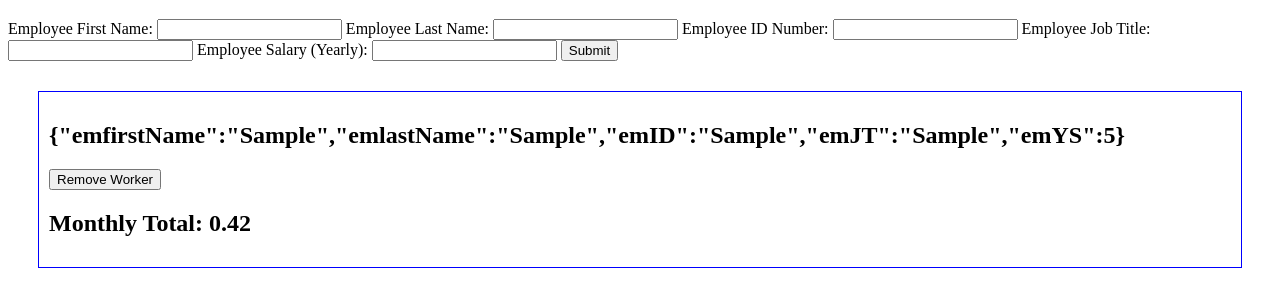
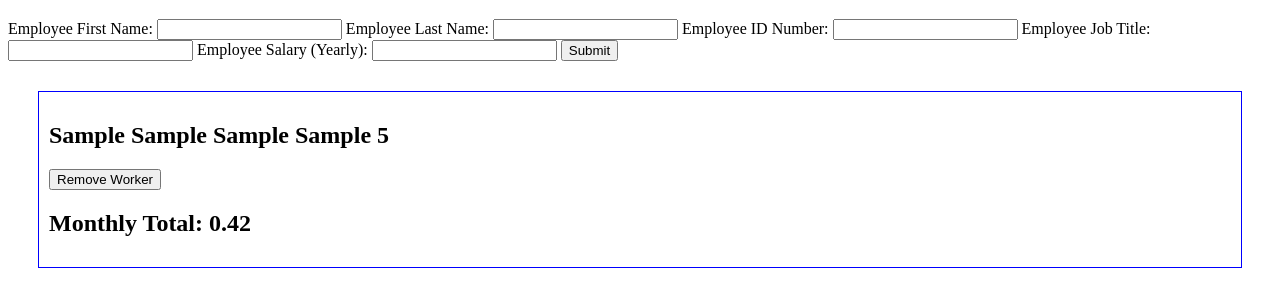
Before and after one commit to jakeMalwitz/jQuery2Angular, a website: page forms/index.html in a window 1280 px wide. Both pictures are taken after typing "Sample", "Sample", "Sample", "Sample", "5" into the empty fields and a click on the input 589 px from the left and 111 px from the top of the page. Shown: the part 61-368 px from the top of the page. Drawn offline with Linux system fonts and the light colour scheme.

Commit message:
made it look nicer

```diff
--- a/forms/forms.js
+++ b/forms/forms.js
@@ -7,11 +7,12 @@ myApp.controller("taskController", ["$scope", function($scope){
   $scope.employee = {};
 
   $scope.getEmployee = function(){
-    console.log($scope.employee.emID);
+
     if($scope.employee.emID !== undefined && $scope.employee.emYS !== NaN){
     $scope.emContent.push($scope.employee);
     $scope.total += $scope.employee.emYS;
     $scope.employee = {};
+
 } else {
   alert("Please enter blank fields");
 }
--- a/forms/index.html
+++ b/forms/index.html
@@ -20,7 +20,7 @@
         <input ng-model="employee.emID" type="text" id="emID" name="emID"/>
 
         <label for="emJT">Employee Job Title:</label>
-        <input ng-model="employee.emJT" type="text" id="emJT" name="emJT"/>
+        <input ng-model= "employee.emJT" type="text" id="emJT" name="emJT"/>
 
         <label for="emYS">Employee Salary (Yearly):</label>
         <input ng-model="employee.emYS" type="number" id="emYS" name="emYS"/>
@@ -30,7 +30,7 @@
 
     <div id="container">
       <div class="employeeListing" ng-repeat="employee in emContent">
-      <h2>{{ employee }}</h2>
+      <h2>{{ employee.emfirstName + " " + employee.emlastName + " " + employee.emID + " " + employee.emJT + " " + employee.emYS }} </h2>
       <button ng-click="delete(employee.emID)" class="delete">Remove Worker</button>
     </div>
 
```
